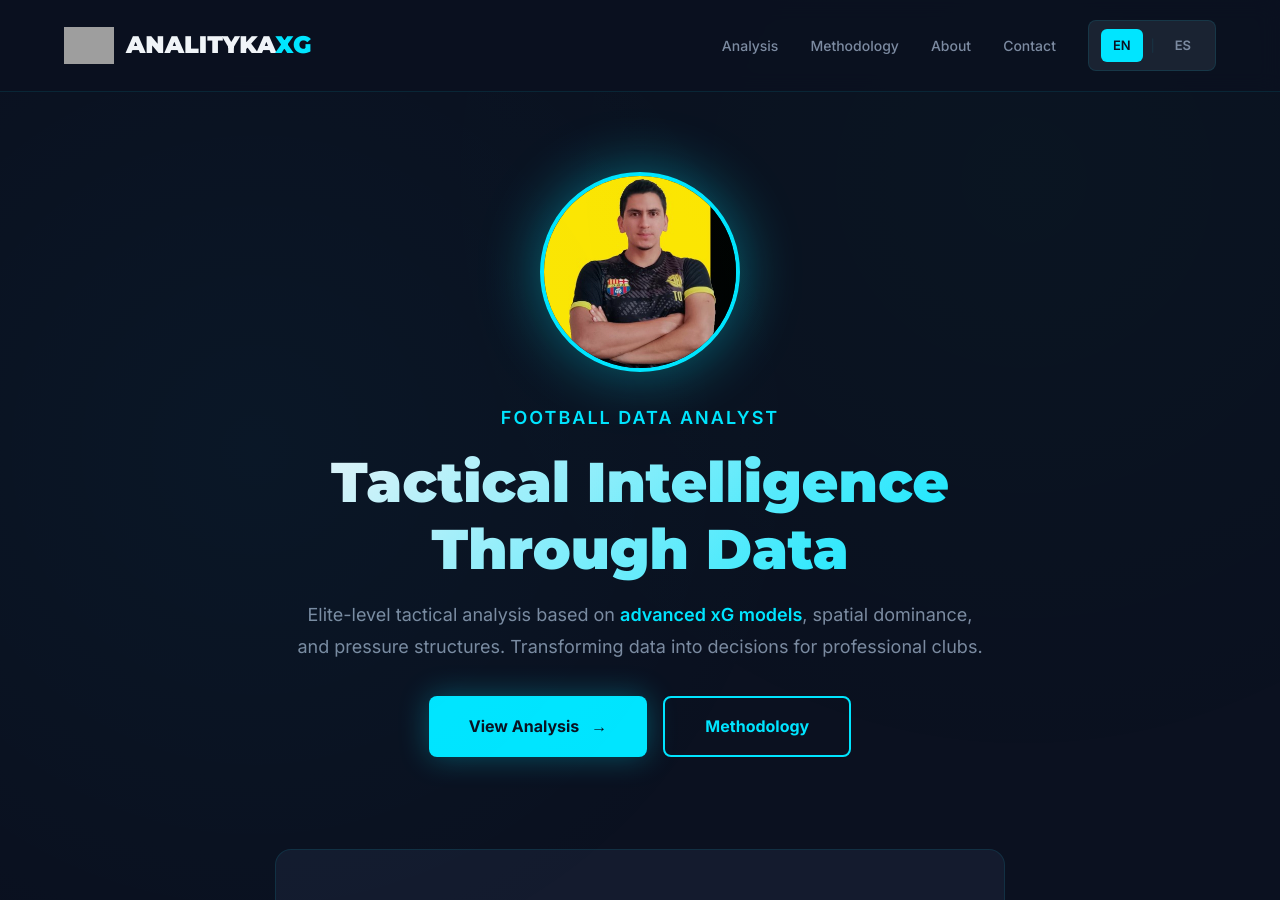
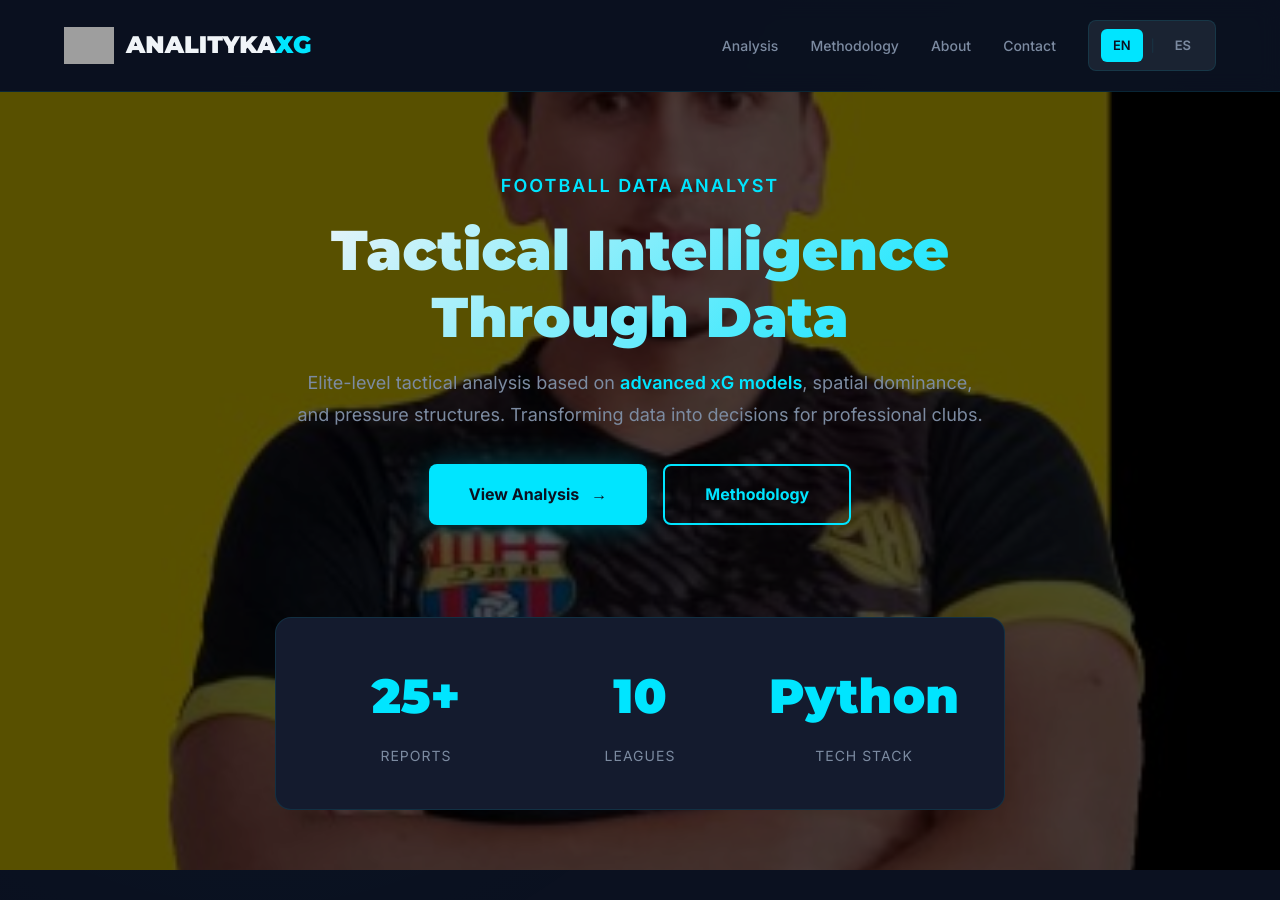
Before and after one commit to Fiallos77/analitykaXG, a Jekyll site: the page built from index.md, in a window 1280 px wide and 900 px high. Built offline with Jekyll 4.4.1, drawn with Linux system fonts in a browser that asks for light colours; grey boxes are pictures that could not be loaded.

Commit message:
Enhance hero section with background image and styles
Updated hero section with background image and overlay.

```diff
--- a/index.md
+++ b/index.md
@@ -5,9 +5,9 @@ lang: en
 ---
 
 <!-- HERO SECTION -->
-<section class="hero-section">
-    <div class="hero-content">
-        <img src="{{ site.baseurl }}/assets/images/profile.jpg" alt="Football Data Analyst" class="profile-photo">
+<section class="hero-section" style="background-image: url('{{ site.baseurl }}/assets/images/profile.jpg'); background-size: cover; background-position: center; position: relative;">
+    <div style="position:absolute;top:0;left:0;width:100%;height:100%;background:rgba(0,0,0,0.65);z-index:0;"></div>
+    <div class="hero-content" style="position:relative;z-index:1;">
          <div class="hero-text">
             <p class="subtitle">Football Data Analyst</p>
             <h1>Tactical Intelligence<br>Through Data</h1>
```
